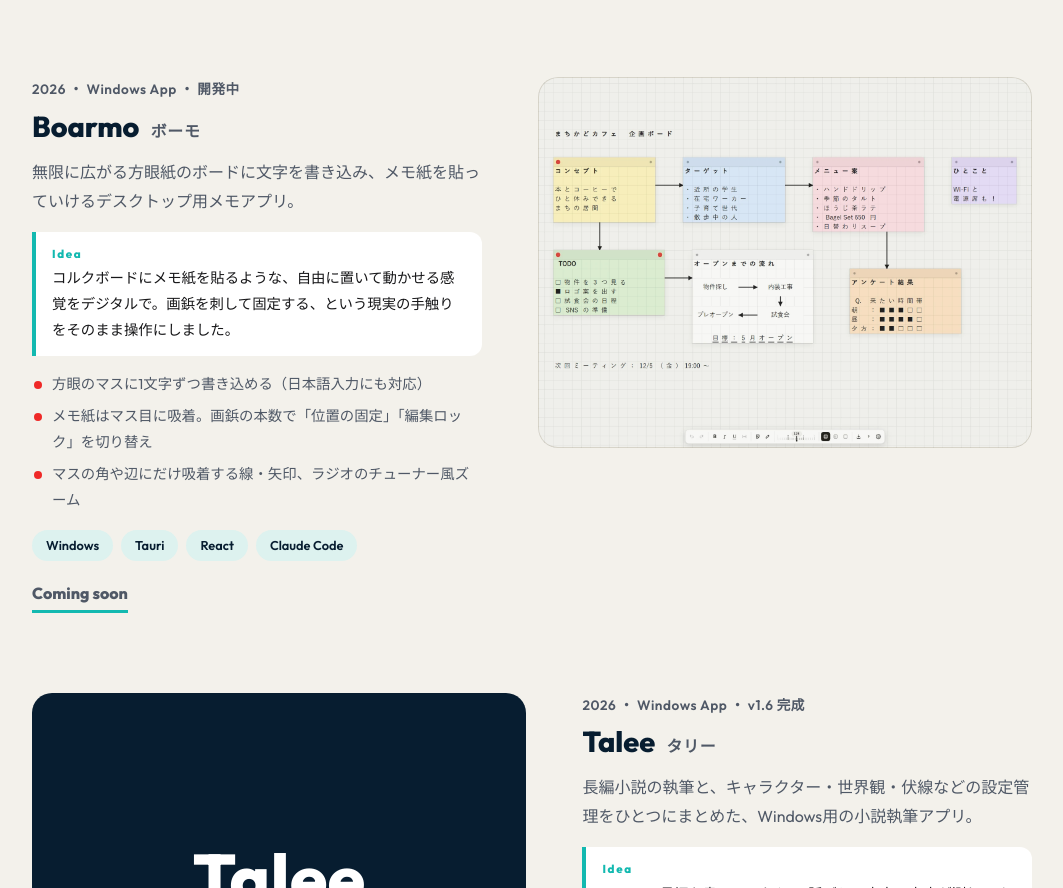
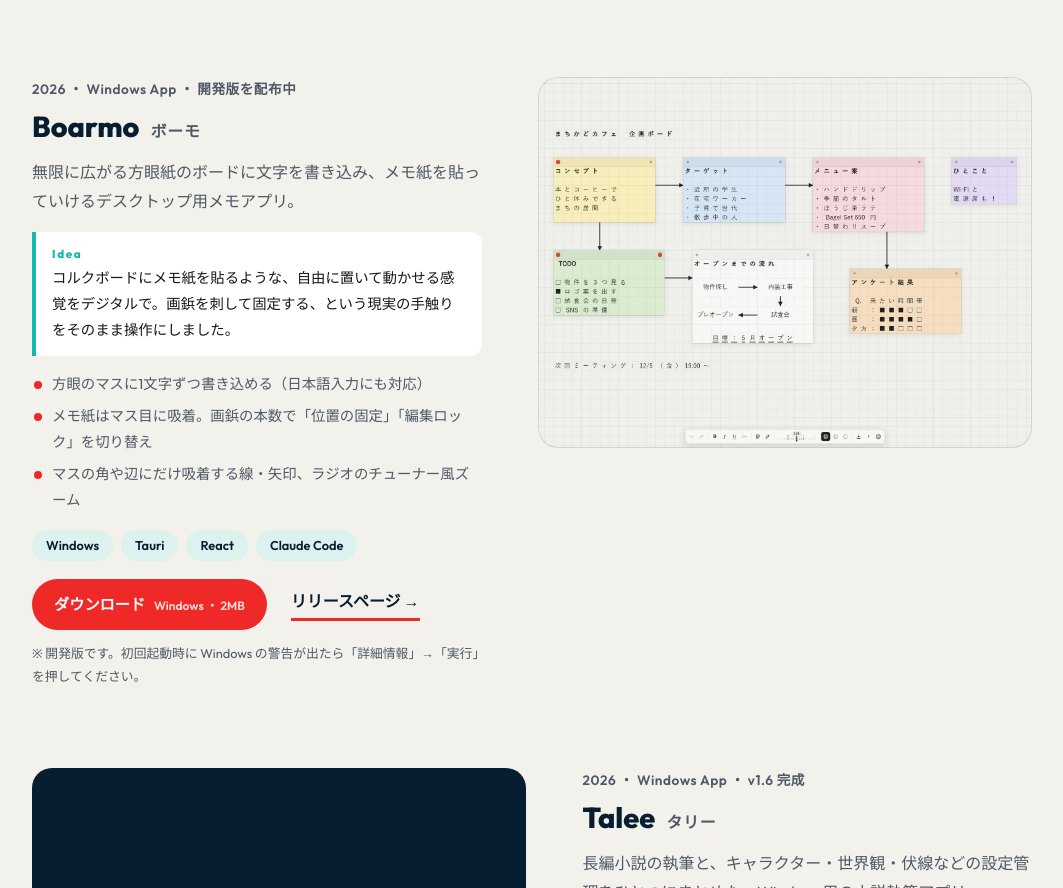
Before and after one commit to ReTatoo/retatoo.github.io, a plain HTML site: page index.html in a window 1280 px wide. Shown: the part 1523-2411 px from the top of the page, without its empty margins (108-1171 px from the left). Drawn offline with Linux system fonts and the light colour scheme.

Commit message:
Add Boarmo download button
Co-Authored-By: Claude Opus 5.5 <noreply@anthropic.com>
Claude-Session: https://claude.ai/code/session_01NYZQv5BBajG3CX8q8V6rzc

```diff
--- a/index.html
+++ b/index.html
@@ -83,7 +83,7 @@
           <img src="assets/works/boarmo-1.webp" alt="Boarmo の画面。方眼紙のボードにカフェの企画メモが何枚も貼られ、矢印でつながっている" width="1600" height="1200" loading="lazy">
         </div>
         <div class="work-body">
-          <p class="work-meta">2026 ・ Windows App ・ 開発中</p>
+          <p class="work-meta">2026 ・ Windows App ・ 開発版を配布中</p>
           <h3>Boarmo <small>ボーモ</small></h3>
           <p class="work-desc">無限に広がる方眼紙のボードに文字を書き込み、メモ紙を貼っていけるデスクトップ用メモアプリ。</p>
           <p class="idea"><b>Idea</b>コルクボードにメモ紙を貼るような、自由に置いて動かせる感覚をデジタルで。画鋲を刺して固定する、という現実の手触りをそのまま操作にしました。</p>
@@ -93,7 +93,11 @@
             <li>マスの角や辺にだけ吸着する線・矢印、ラジオのチューナー風ズーム</li>
           </ul>
           <ul class="stack"><li>Windows</li><li>Tauri</li><li>React</li><li>Claude Code</li></ul>
-          <span class="more soon">Coming soon</span>
+          <div class="dl">
+            <a href="https://github.com/ReTatoo/retatoo.github.io/releases/download/boarmo-v0.1/Boarmo-v0.1.0-windows.zip" class="btn small-btn">ダウンロード <span class="dl-meta">Windows ・ 2MB</span></a>
+            <a href="https://github.com/ReTatoo/retatoo.github.io/releases/tag/boarmo-v0.1" class="more" target="_blank" rel="noopener">リリースページ <span aria-hidden="true">→</span></a>
+          </div>
+          <p class="note">※ 開発版です。初回起動時に Windows の警告が出たら「詳細情報」→「実行」を押してください。</p>
         </div>
       </article>
 
--- a/style.css
+++ b/style.css
@@ -171,3 +171,4 @@ h2 { font-size: clamp(2.2rem, 6vw, 3.2rem); font-weight: 800; line-height: 1.15;
 .dl-meta { font-size: .75rem; font-weight: 600; opacity: .85; margin-left: 6px; }
 .work-visual.shot-light { background: #F7F7F5; box-shadow: inset 0 0 0 1px #DEDBD2; }
 .work-visual.shot-light img { mix-blend-mode: multiply; }
+.note { font-size: .8rem; color: var(--muted); margin-top: 12px; }
```
